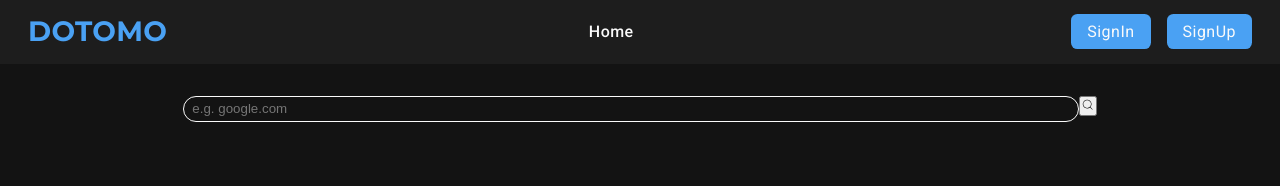
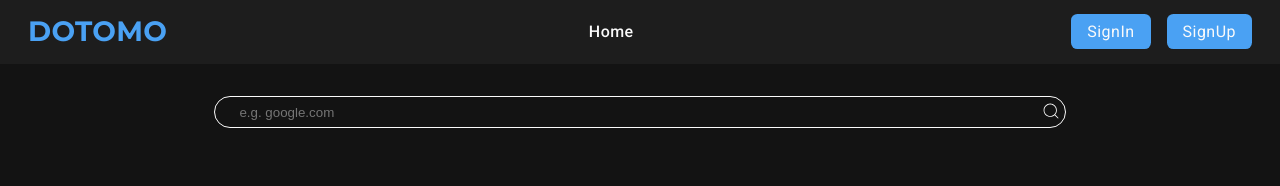
Before and after one commit to HAt0r1/WhoIS, a React (Vite) app: page /search in a window 1280 px wide. Shown: the top 186 px of the page. Built offline with nearby package versions, Linux system fonts and the light colour scheme; no server answers.

Commit message:
Update style for page/component

```diff
--- a/src/components/SearchRes/SearchRes.module.css
+++ b/src/components/SearchRes/SearchRes.module.css
@@ -10,8 +10,8 @@
 
 .input {
   min-width: 70%;
-  height: 1.6rem;
-  padding-left: 0.5rem;
+  height: 2rem;
+  padding-left: 1.5rem;
   color: var(--c-primary-text);
   background-color: transparent;
   outline: none;
@@ -19,3 +19,83 @@
   border-radius: 1rem;
   transition: border-color 350ms ease-in;
 }
+
+.input:focus {
+  border-color: var(--c-logo);
+}
+
+.form:focus-within .search {
+  color: var(--c-logo);
+}
+
+.button {
+  position: absolute;
+  top: 15%;
+  left: 83%;
+  border: none;
+  background-color: transparent;
+  cursor: pointer;
+}
+
+.search {
+  color: var(--c-primary-text);
+  width: 1.25rem;
+  height: 1.25rem;
+  transition: color 350ms ease-in;
+}
+
+.error {
+  color: #FF0000FF;
+  margin-top: 2rem;
+  text-align: center;
+}
+
+.domainInfo {
+  display: flex;
+  flex-direction: column;
+  justify-content: center;
+  align-items: center;
+  gap: 1rem;
+  margin-top: 2rem;
+  border: 0.0825rem solid var(--c-primary-text);
+  border-radius: 1rem;
+  padding: 1rem;
+}
+
+.domainTitle {
+  color: var(--c-logo);
+  font-size: 1.5rem;
+  font-weight: 700;
+  line-height: 1.11;
+  letter-spacing: 0.01em;
+  text-transform: uppercase;
+}
+
+.domainList {
+  min-width: 100%;
+  display: flex;
+  flex-direction: column;
+  gap: 1.5rem;
+
+}
+
+.domainItem {
+  display: flex;
+  flex-direction: column;
+  border: 0.0825rem solid var(--c-primary-text);
+  border-radius: 1rem;
+  gap: 1rem;
+  padding: 1rem;
+}
+
+.domainItemTitle {
+  color: var(--c-logo);
+  line-height: 1.11;
+  letter-spacing: 0.02em;
+  text-transform: uppercase;
+  text-align: center;
+}
+
+.domainItemTitle ~ p {
+  color: var(--c-primary-text);
+}
--- a/src/pages/SearchPage/SearchPage.module.css
+++ b/src/pages/SearchPage/SearchPage.module.css
@@ -5,4 +5,5 @@
   height: 100vh;
   background-color: #131313;
   padding-top: 2rem;
+  padding-inline: 2rem;
 }
```
